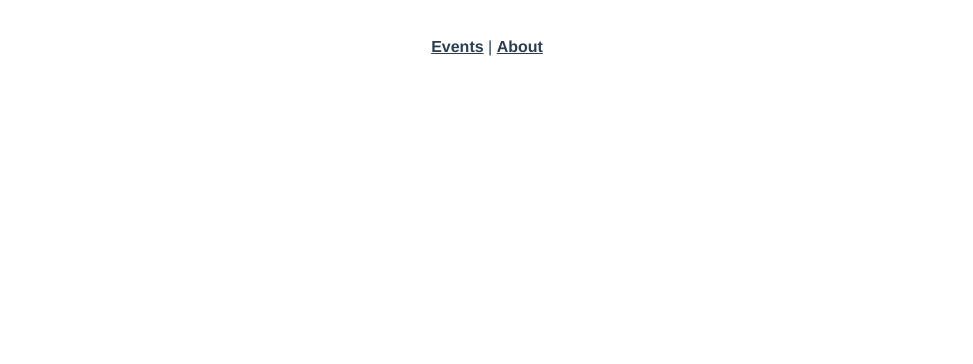
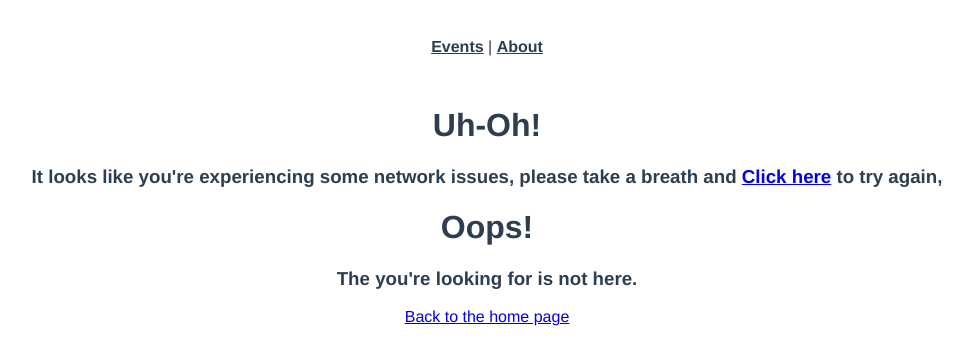
Before and after one commit to tomasysh/real-world-vue-3, a Vue app: page /networkError in a window 1280 px wide. Before the commit this address had no page. Shown: the top 364 px of the page, without its empty margins (153-1126 px from the left). Built offline with nearby package versions, Linux system fonts and the light colour scheme.

Commit message:
[Touring Vue Router] 7. Error Handling and 404s

```diff
--- a/src/router/index.ts
+++ b/src/router/index.ts
@@ -4,6 +4,8 @@
 import EventDetails from '@/views/Event/Details.vue';
 import EventRegister from '@/views/Event/Register.vue';
 import EventEdit from '@/views/Event/Edit.vue';
+import NotFound from '@/views/NotFound.vue';
+import NetworkError from '@/views/NetworkError.vue';
 
 const routes: Array<RouteRecordRaw> = [
   {
@@ -51,6 +53,22 @@
       import(/* webpackChunkName: 'about' */ '../views/About.vue'),
     alias: '/about'
   },
+  {
+    path: '/:catchAll(.*)',
+    name: 'NotFound',
+    component: NotFound
+  },
+  {
+    path: '/404/:resource',
+    name: '404Resource',
+    component: NotFound,
+    props: true
+  },
+  {
+    path: '/networkError',
+    name:  'NetworkError',
+    component: NetworkError
+  }
 ];
 
 const router = createRouter({
--- a/src/views/Event/Layout.vue
+++ b/src/views/Event/Layout.vue
@@ -28,7 +28,14 @@
         this.event = response.data
       })
       .catch(error => {
-        console.log(error)
+        if (error.response && error.response.status == 404) {
+          this.$router.push({
+            name: '404Resource',
+            params: { resource: 'event' }
+          });
+        } else {
+          this.$router.push({ name: 'NetworkError' })
+        }
       })
   }
 }
--- a/src/views/EventList.vue
+++ b/src/views/EventList.vue
@@ -61,7 +61,7 @@
           this.totalEvents = response.headers['x-total-count']
         })
         .catch((error) => {
-          console.log('error', error);
+          this.$router.push({ name: 'NetworkError' })
         });
     });
   },
--- /dev/null
+++ b/src/views/NetworkError.vue
@@ -0,0 +1,12 @@
+<template>
+    <div class="networkError">
+        <h1>Uh-Oh!</h1>
+
+        <h3>
+            It looks like you're experiencing some network issues, please take a breath and <a href="#" @click="$router.go(-1)">Click here</a> to try again,
+        </h3>
+    </div>
+    <h1>Oops!</h1>
+    <h3>The {{ resource }} you're looking for is not here.</h3>
+    <router-link :to="{ name: 'EventList' }">Back to the home page</router-link>
+</template>
--- /dev/null
+++ b/src/views/NotFound.vue
@@ -0,0 +1,17 @@
+<template>
+    <h1>Oops!</h1>
+    <h3>The {{ resource }} you're looking for is not here.</h3>
+    <router-link :to="{ name: 'EventList' }">Back to the home page</router-link>
+</template>
+
+<script>
+export default {
+    props: {
+        resource: {
+            type: String,
+            required: true,
+            default: 'Page'
+        }
+    }
+}
+</script>
```
